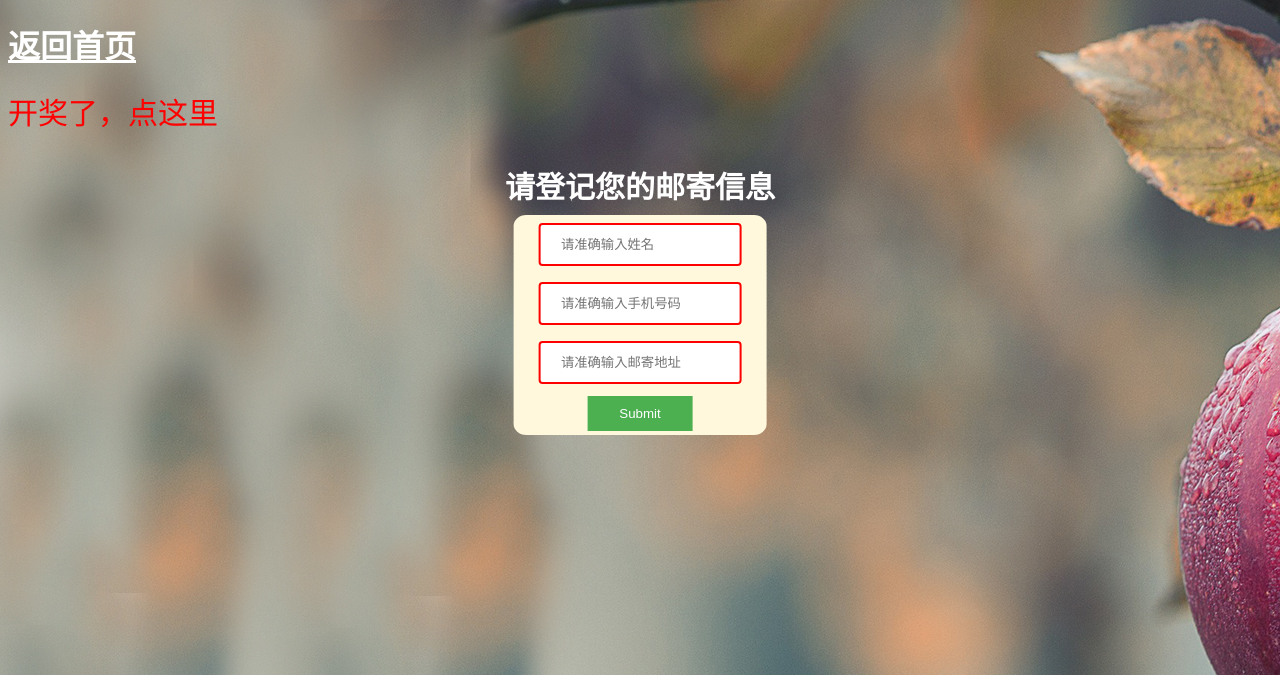
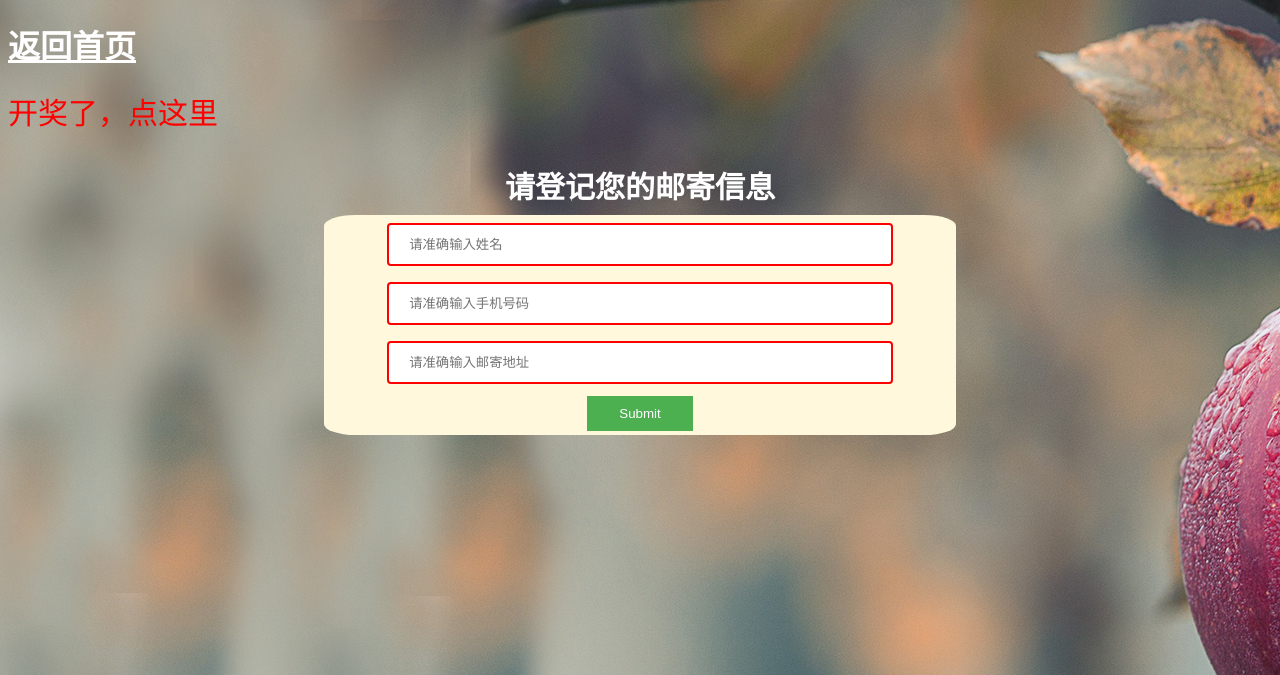
Before and after one commit to xiaoyuer3/apple, a Flask app: page /info in a window 1280 px wide. Shown: the top 675 px of the page. Run offline with Flask 2, Linux system fonts and the light colour scheme.

Commit message:
adjust style

```diff
--- a/static/style.css
+++ b/static/style.css
@@ -2,8 +2,8 @@
 	text-align: center;
 	background-color: #FFF8DC;
 	border-radius: 5%;
-	width: 20%;
-	height: 20%;
+	width: 50%;
+	height: 50%;
 	position: relative;
 	left: 50%;
 	top: 50%;
--- a/static/style2.css
+++ b/static/style2.css
@@ -2,8 +2,8 @@
 	text-align: center;
 	background-color: #FFF8DC;
 	border-radius: 5%;
-	width: 20%;
-	height: 20%;
+	width: 50%;
+	height: 50%;
 	position: relative;
 	left: 50%;
 	top: 50%;
```
